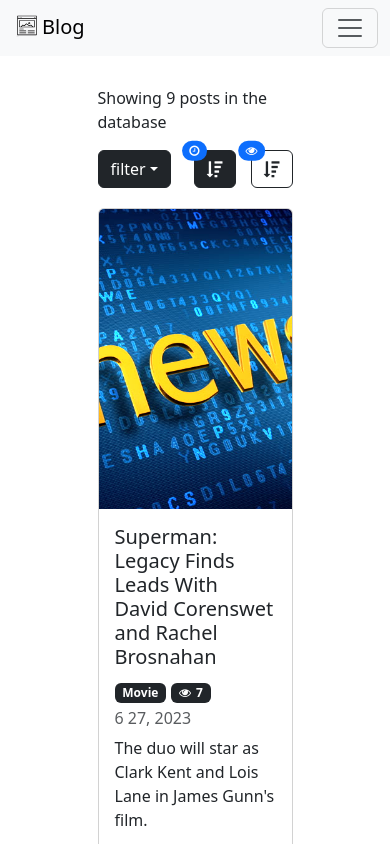
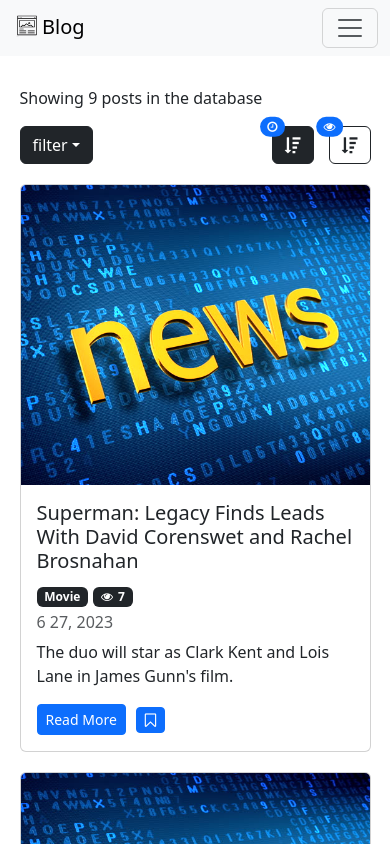
Before and after one commit to sepehr-amooei/NewsBlogFrontEnd, a React (Create React App) app: page /posts in a window 390 px wide. Shown: the top 844 px of the page. Built offline with nearby package versions, Linux system fonts and the light colour scheme.

Commit message:
index editing

```diff
--- a/src/index.css
+++ b/src/index.css
@@ -38,3 +38,14 @@ code {
   justify-content: center;
   width: 100%;
 }
+
+@media only screen and (max-width: 768px) {
+  .center {
+    width: 75vw;
+  }
+}
+@media only screen and (max-width: 600px) {
+  .center {
+    width: 90vw;
+  }
+}
--- a/src/index.js
+++ b/src/index.js
@@ -3,7 +3,6 @@ import ReactDOM from "react-dom/client";
 import "./index.css";
 import "bootstrap/dist/css/bootstrap.css";
 import "bootstrap/dist/js/bootstrap.js";
-import "bootstrap/js/src/dropdown";
 import "font-awesome/css/font-awesome.css";
 import App from "./App";
 import reportWebVitals from "./reportWebVitals";
```
